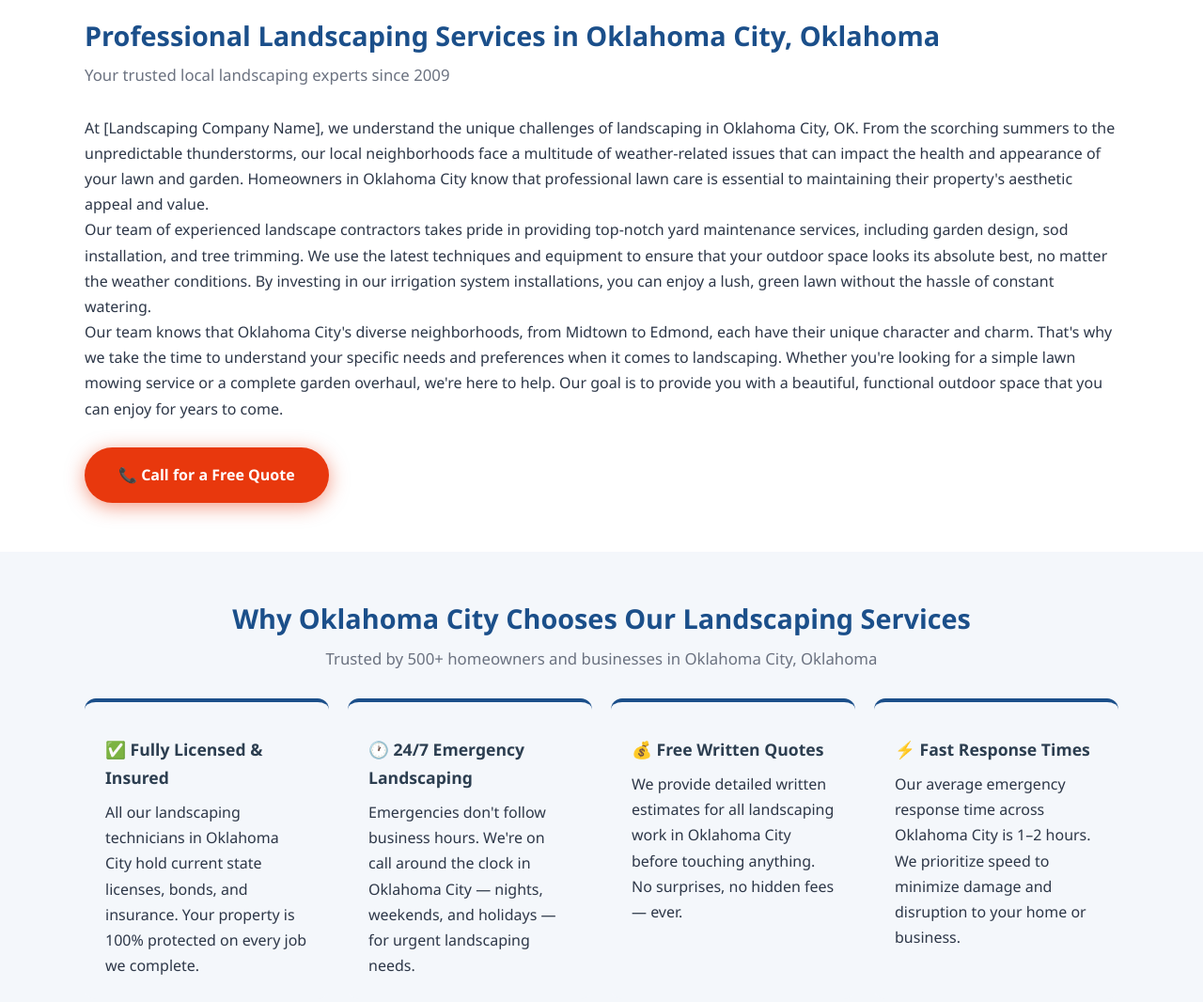
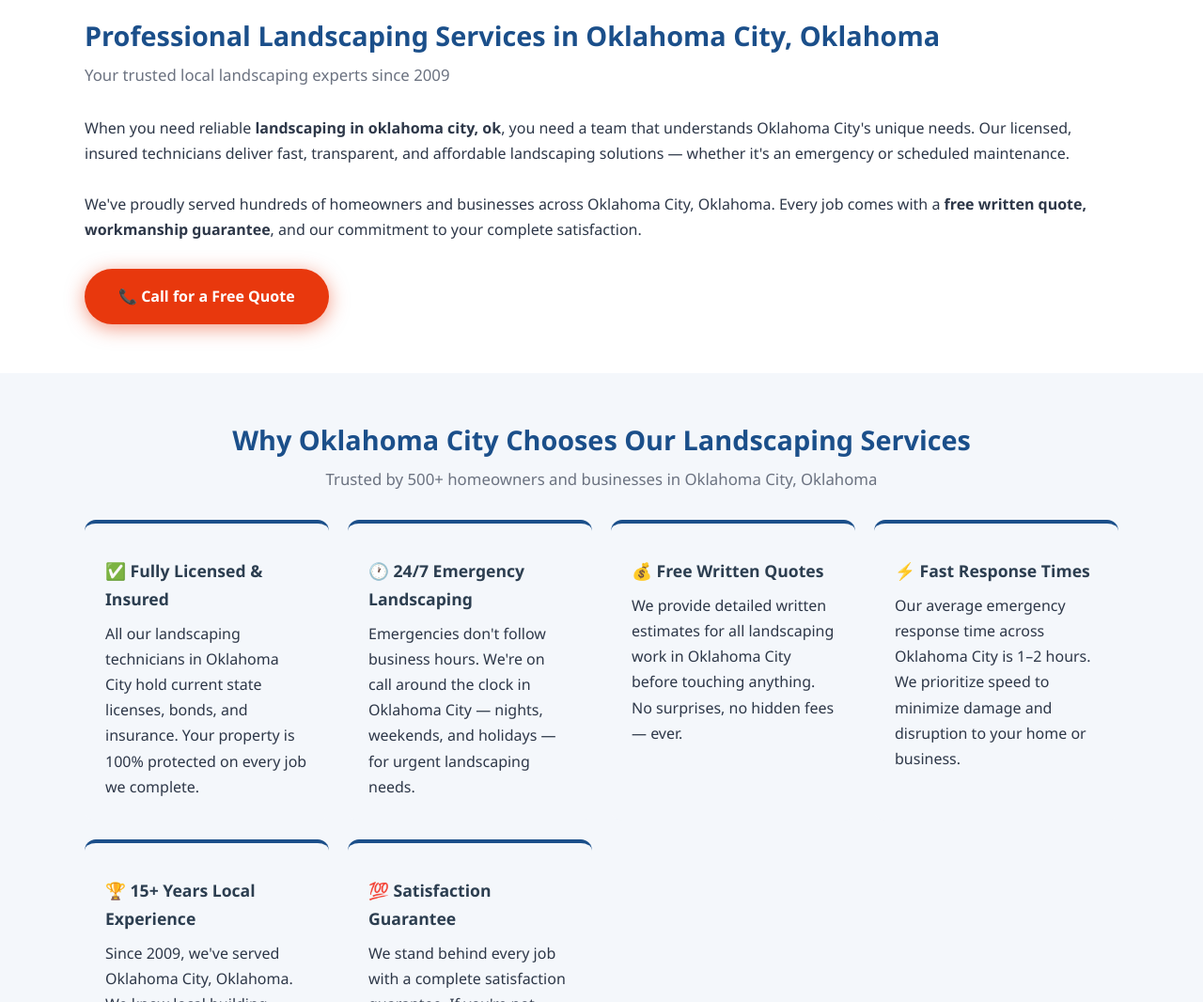
Before and after one commit to leadsmartaffiliate/landscaping-service-oklahoma-city-ok, a plain HTML site: page index.html in a window 1280 px wide. Shown: the part 580-1646 px from the top of the page at 94% size. Drawn offline with Linux system fonts and the light colour scheme.

Commit message:
Update index.html

```diff
--- a/index.html
+++ b/index.html
@@ -190,9 +190,7 @@
   <div class="section-inner">
     <h2 id="intro-heading">Professional Landscaping Services in Oklahoma City, Oklahoma</h2>
     <p class="section-sub">Your trusted local landscaping experts since 2009</p>
-    <p>At [Landscaping Company Name], we understand the unique challenges of landscaping in Oklahoma City, OK. From the scorching summers to the unpredictable thunderstorms, our local neighborhoods face a multitude of weather-related issues that can impact the health and appearance of your lawn and garden. Homeowners in Oklahoma City know that professional lawn care is essential to maintaining their property's aesthetic appeal and value.</p>
-<p>Our team of experienced landscape contractors takes pride in providing top-notch yard maintenance services, including garden design, sod installation, and tree trimming. We use the latest techniques and equipment to ensure that your outdoor space looks its absolute best, no matter the weather conditions. By investing in our irrigation system installations, you can enjoy a lush, green lawn without the hassle of constant watering.</p>
-<p>Our team knows that Oklahoma City's diverse neighborhoods, from Midtown to Edmond, each have their unique character and charm. That's why we take the time to understand your specific needs and preferences when it comes to landscaping. Whether you're looking for a simple lawn mowing service or a complete garden overhaul, we're here to help. Our goal is to provide you with a beautiful, functional outdoor space that you can enjoy for years to come.</p>
+    <p>When you need reliable <strong>landscaping in oklahoma city, ok</strong>, you need a team that understands Oklahoma City's unique needs. Our licensed, insured technicians deliver fast, transparent, and affordable landscaping solutions — whether it's an emergency or scheduled maintenance.</p><br><p>We've proudly served hundreds of homeowners and businesses across Oklahoma City, Oklahoma. Every job comes with a <strong>free written quote, workmanship guarantee</strong>, and our commitment to your complete satisfaction.</p>
     <br>
     <a href="tel:PHONE_NUMBER" class="btn-call" style="font-size:1em"
        aria-label="Call for free Landscaping quote in Oklahoma City">📞 Call for a Free Quote</a>
@@ -361,8 +359,7 @@
   <div class="section-inner">
     <h2 id="areas-heading">Landscaping Service Areas in Oklahoma City, Oklahoma</h2>
     <p class="section-sub">We cover all neighborhoods and surrounding communities</p>
-    <p>Living in Oklahoma City, you know that our city's weather can be quite unforgiving. The extreme heat and dryness can quickly drain your lawn of its moisture, leading to brown patches and dead grass. Our local knowledge and expertise allow us to tailor our lawn care services to the specific needs of Oklahoma City residents. We understand the importance of choosing the right types of sod and plants for our region, which can withstand the hot summers and cold winters.</p>
-<p>When it comes to garden design, Oklahoma City homeowners often face the challenge of choosing plants that will thrive in our unique climate. With our extensive knowledge of the local flora and fauna, we can help you create a beautiful and functional garden that will bring joy and beauty to your outdoor space.</p>
+
     <div class="area-grid" role="list" aria-label="Oklahoma City service areas">
       <a class="area-tag" role="listitem" href="/landscaping-service-downtown/" aria-label="Landscaping in Downtown, OK">Downtown</a>
       <a class="area-tag" role="listitem" href="/landscaping-service-bricktown/" aria-label="Landscaping in Bricktown, OK">Bricktown</a>
```
